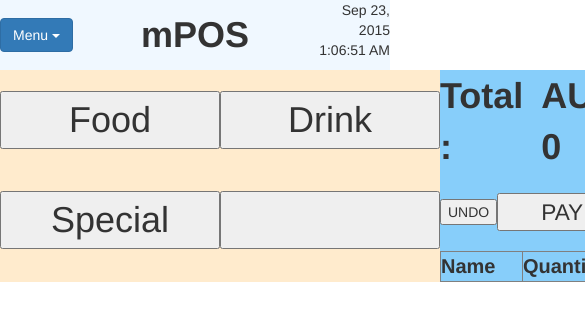
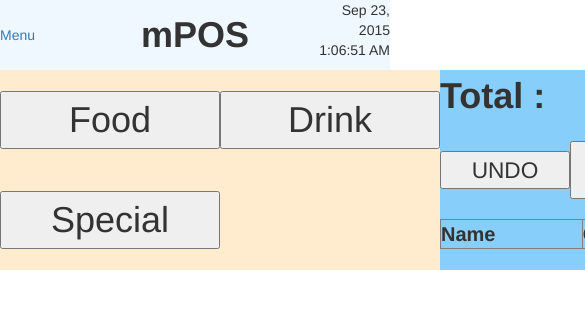
Before and after one commit to luvinhthinh/mPOS, a website: page index.html in a window 390 px wide. Shown: the top 320 px of the page, 585 px wide, since content can reach past the window. Drawn offline with Linux system fonts and the light colour scheme.

Commit message:
Modify: adjust setting and spacing after increasing font size

```diff
--- a/index.html
+++ b/index.html
@@ -17,8 +17,8 @@
         <script type="text/javascript" src="js/helpers/transaction.js"></script>
 
         <script type="text/javascript" src="js/controllers/time-controller.js"></script>
+        <script type="text/javascript" src="js/controllers/page-controller.js"></script>
         <script type="text/javascript" src="js/controllers/setup-controller.js"></script>
-        <script type="text/javascript" src="js/controllers/page-controller.js"></script>
         <script type="text/javascript" src="js/controllers/menu-controller.js"></script>
         <script type="text/javascript" src="js/controllers/payment-controller.js"></script>
         <script type="text/javascript" src="js/controllers/report-controller.js"></script>
@@ -32,15 +32,13 @@
             <tr bgcolor="#f0f8ff">
                 <td align="left" width="20%">
                     <div ng-controller="dropdownCtrl">
-                        <div class="btn-group" dropdown is-open="status.isopen">
-                            <button id="single-button" type="button" class="btn btn-primary" dropdown-toggle ng-disabled="disabled">
-                                Menu <span class="caret"></span>
-                            </button>
-                            <ul class="dropdown-menu" role="menu" aria-labelledby="single-button">
-                                <li role="menuitem"><a href="#transaction">Report</a></li>
-                                <li role="menuitem"><a href="#">Menu Setup</a></li>
-                            </ul>
-                        </div>
+                        <span dropdown>
+                          <a href id="setting-dropdown" dropdown-toggle>  Menu  </a>
+                          <ul class="dropdown-menu">
+                              <li><a ng-click="report()">Report</a></li>
+                              <li><a href="#">Menu Setup</a></li>
+                          </ul>
+                        </span>
                     </div>
                 </td>
                 <td align="center" class="title" width="60%"> mPOS</td>
@@ -55,13 +53,13 @@
             <table>
                 <tr>
                     <td width="50%" valign="top" bgcolor="#ffebcd">
-                        <table >
+                        <table>
                             <tr class="big-cat" ng-repeat="item in catList" ng-if="$index % 2 == 0">
                                 <td class="cat">
                                     <input class="big-btn" type="button" value="{{catList[$index].name}}"  ng-click="open(catList[$index].cat)"/>
                                 </td>
                                 <td class="cat">
-                                    <input class="big-btn" type="button" value="{{catList[$index + 1].name}}"  ng-click="open(catList[$index + 1].cat)"/>
+                                    <input ng-if="catList[$index + 1].cat != undefined" class="big-btn" type="button" value="{{catList[$index + 1].name}}"  ng-click="open(catList[$index + 1].cat)"/>
                                 </td>
                             </tr>
                         </table>
@@ -73,8 +71,7 @@
                                 <table>
                                     <tr>
                                         <td class="title" >Total :</td>
-                                        <td class="title" >AUD {{totalAmount}} </td>
-                                        <td align="right"><input type="button" value="REPORT" ng-click="report()"/></td>
+                                        <td class="title" >$ {{totalAmount}} </td>
                                     </tr>
                                 </table>
                             </td></tr>
@@ -82,12 +79,12 @@
                             <tr><td>
                                 <table>
                                     <tr>
-                                        <td><input type="button" value="UNDO" ng-click="undo()"/></td>
+                                        <td><input class="med-btn" type="button" value="UNDO" ng-click="undo()"/></td>
                                         <td align="center">
-                                            <input class="med-btn" type="button" value="PAY" ng-click="pay()"/>
+                                            <input class="big-btn" type="button" value="PAY" ng-click="pay()"/>
                                         </td>
                                         <td align="right">
-                                            <input type="button" value="CLEAR ALL" ng-click="clearAll()"/>
+                                            <input class="med-btn" type="button" value="CLEAR ALL" ng-click="clearAll()"/>
                                         </td>
                                     </tr>
                                 </table>
--- a/js/data.js
+++ b/js/data.js
@@ -18,7 +18,7 @@
         {id: 'cat2_1', cat:'cat2', name: 'Sugar Cane', price: 5},
         {id: 'cat2_2', cat:'cat2', name: 'Coconut', price: 4},
         {id: 'cat2_2', cat:'cat2', name: 'Coffee', price: 4},
-        {id: 'cat2_3', cat:'cat2', name: 'Lemon Tea', price: 2},
+        {id: 'cat2_3', cat:'cat2', name: 'Lemon Tea', price: 2}
     ];
 
     definition.data = {
```
Also changed, not shown: pay.html (+5 -6 lines).
